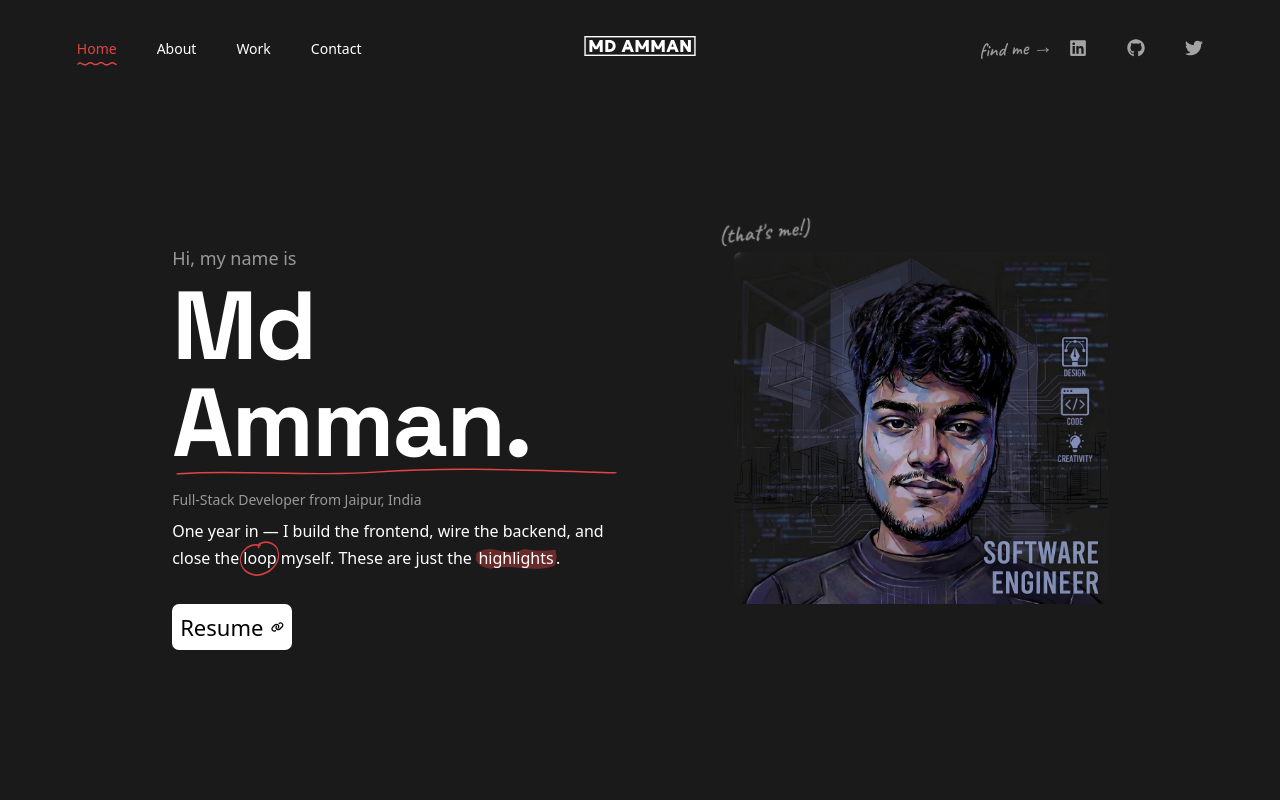
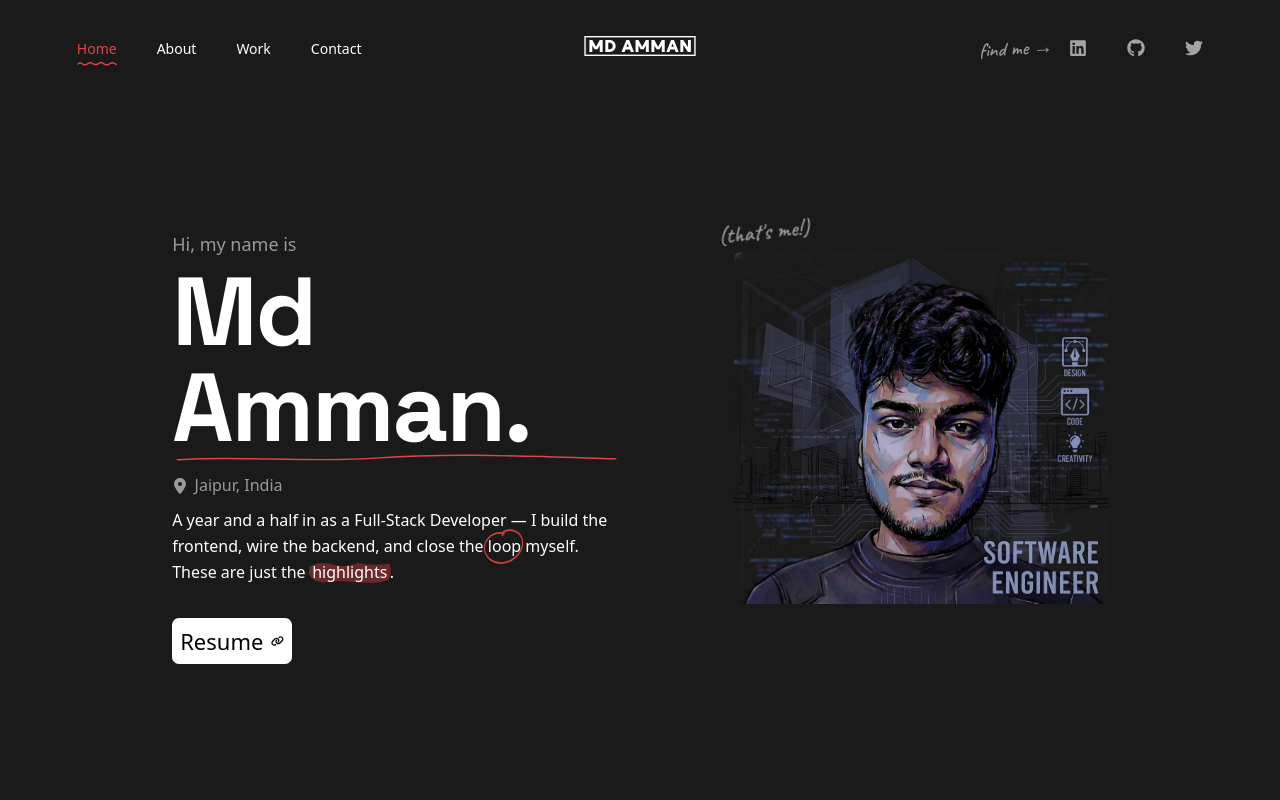
Before and after one commit to krazio-01/Portfolio, a React (Vite) app: page / in a window 1280 px wide. Shown: the top 800 px of the page. Built offline with nearby package versions, Linux system fonts and the light colour scheme.

Commit message:
add location line and fix hero copy hierarchy

```diff
--- a/src/pages/Home/Home.jsx
+++ b/src/pages/Home/Home.jsx
@@ -7,7 +7,7 @@ import CircularButton from '../../components/circularButton/CircularButton';
 import AnimatedWrapper from '../../components/animatedWrapper/AnimatedWrapper';
 import Scribble from '../../components/Scribble/Scribble';
 import resume from '../../../resume.pdf';
-import { FaLink } from 'react-icons/fa6';
+import { FaLink, FaLocationDot } from 'react-icons/fa6';
 import './home.css';
 
 const Home = () => {
@@ -35,9 +35,12 @@ const Home = () => {
                             </Scribble>
                         </AnimatedWrapper>
                         <AnimatedWrapper className="home-description" delay={0.4} duration={1}>
-                            <p className="home-location">Full-Stack Developer from Jaipur, India</p>
+                            <p className="home-location">
+                                <FaLocationDot /> Jaipur, India
+                            </p>
                             <p>
-                                One year in — I build the frontend, wire the backend, and close the{' '}
+                                A year and a half in as a Full-Stack Developer — I build the frontend, wire the backend,
+                                and close the{' '}
                                 <Scribble variant="circle" wrapClassName="circle-annotate" delay={1.4}>
                                     loop
                                 </Scribble>{' '}
--- a/src/pages/Home/home.css
+++ b/src/pages/Home/home.css
@@ -73,9 +73,12 @@
 }
 
 .home-content .home-description .home-location {
-    margin-bottom: 0.4rem;
+    display: flex;
+    align-items: center;
+    gap: 0.4rem;
+    margin-bottom: 0.6rem;
     color: var(--muted);
-    font-size: clamp(var(--fz-sm), 0.9vw, var(--fz-md));
+    font-size: clamp(var(--fz-md), 1vw, var(--fz-lg));
 }
 
 .circle-annotate {
```
